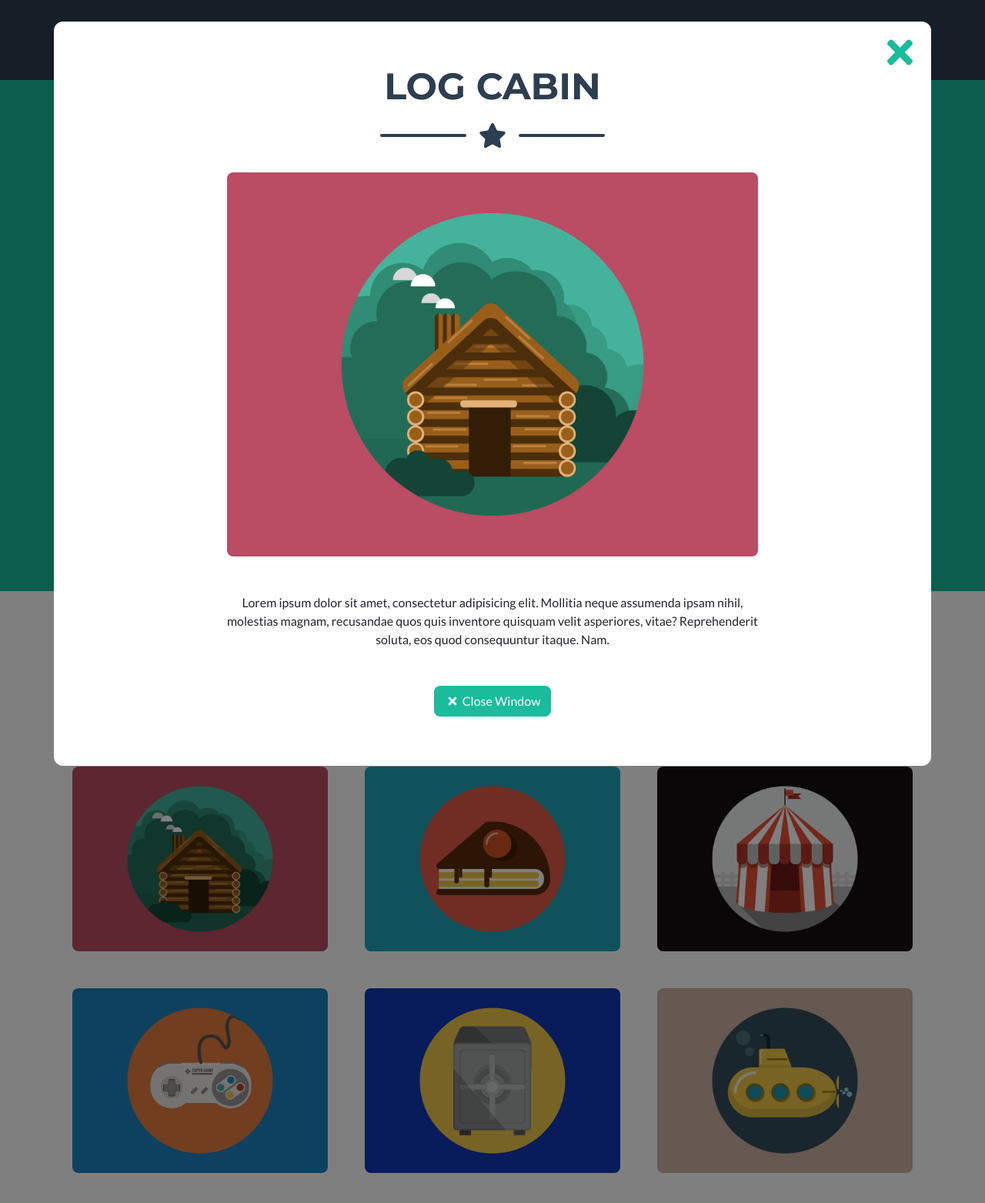
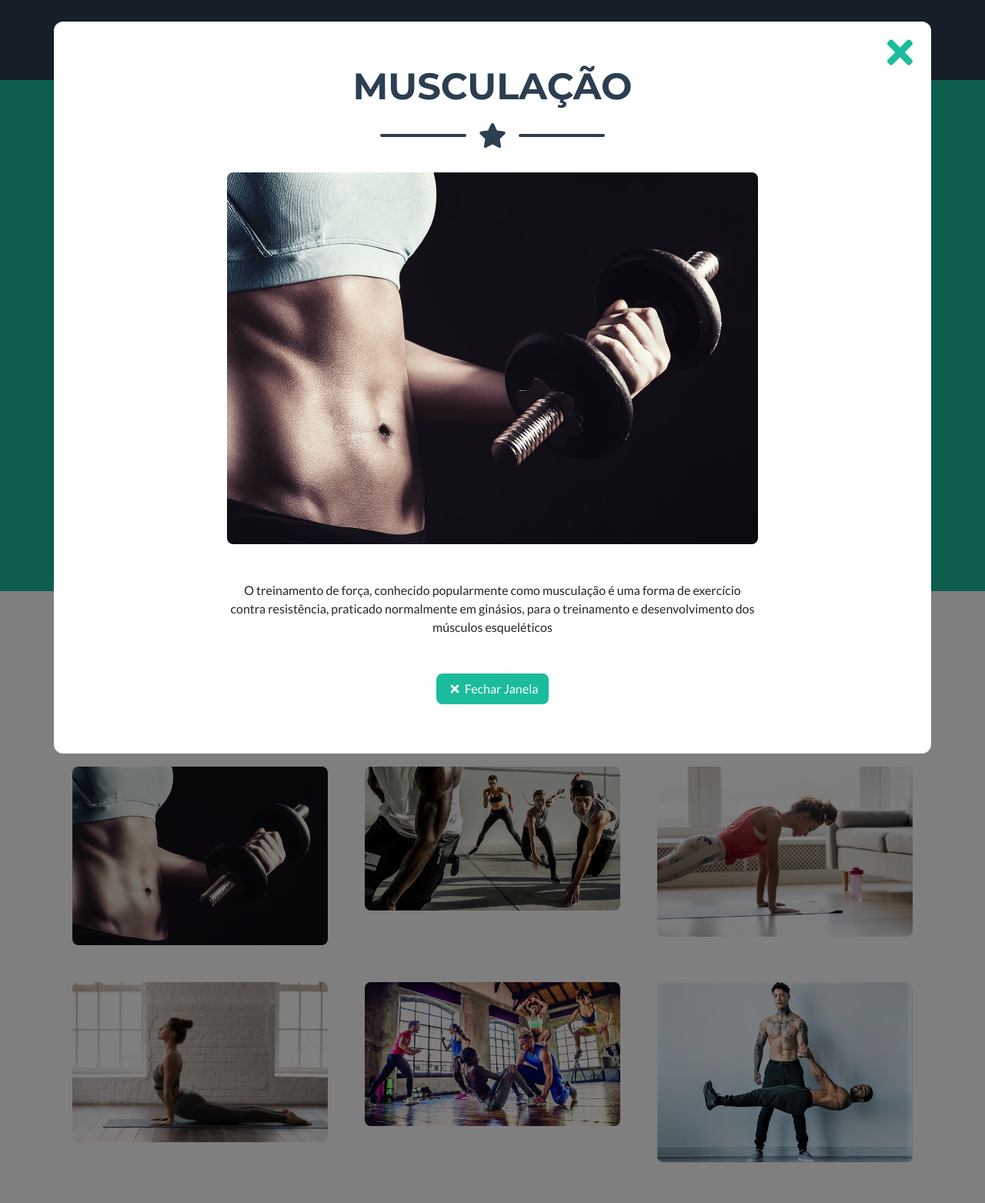
Before and after one commit to GeronimoOlanda/ProjetoChatbotUni9, a PHP site: page / in a window 1280 px wide, after a click that opens the changed part. Shown: the top 1563 px of the page at 77% size. Run offline with PHP 8.4, Linux system fonts and the light colour scheme; some libraries are stand-ins or nearby versions.

Commit message:
Atualizando a sessão de fotos dos TREINOS OFERECIDOS

```diff
--- a/index.php
+++ b/index.php
@@ -73,7 +73,7 @@
                         <div class="portfolio-item-caption d-flex align-items-center justify-content-center h-100 w-100">
                             <div class="portfolio-item-caption-content text-center text-white"><i class="fas fa-plus fa-3x"></i></div>
                         </div>
-                        <img class="img-fluid" src="./Assets/assets/img/portfolio/cabin.png" alt="" />
+                        <img class="img-fluid" src="./Assets/assets/img/portfolio/musculacao.jpg" alt="" />
                     </div>
                 </div>
                 <!-- Portfolio Item 2-->
@@ -82,7 +82,7 @@
                         <div class="portfolio-item-caption d-flex align-items-center justify-content-center h-100 w-100">
                             <div class="portfolio-item-caption-content text-center text-white"><i class="fas fa-plus fa-3x"></i></div>
                         </div>
-                        <img class="img-fluid" src="./Assets/assets/img/portfolio/cake.png" alt="" />
+                        <img class="img-fluid" src="./Assets/assets/img/portfolio/hiitworkout.jpg" alt="" />
                     </div>
                 </div>
                 <!-- Portfolio Item 3-->
@@ -91,7 +91,7 @@
                         <div class="portfolio-item-caption d-flex align-items-center justify-content-center h-100 w-100">
                             <div class="portfolio-item-caption-content text-center text-white"><i class="fas fa-plus fa-3x"></i></div>
                         </div>
-                        <img class="img-fluid" src="./Assets/assets/img/portfolio/circus.png" alt="" />
+                        <img class="img-fluid" src="./Assets/assets/img/portfolio/homeworkout.jpg" alt="" />
                     </div>
                 </div>
                 <!-- Portfolio Item 4-->
@@ -100,7 +100,7 @@
                         <div class="portfolio-item-caption d-flex align-items-center justify-content-center h-100 w-100">
                             <div class="portfolio-item-caption-content text-center text-white"><i class="fas fa-plus fa-3x"></i></div>
                         </div>
-                        <img class="img-fluid" src="./Assets/assets/img/portfolio/game.png" alt="" />
+                        <img class="img-fluid" src="./Assets/assets/img/portfolio/yoga.jpg" alt="yoga" />
                     </div>
                 </div>
                 <!-- Portfolio Item 5-->
@@ -109,7 +109,7 @@
                         <div class="portfolio-item-caption d-flex align-items-center justify-content-center h-100 w-100">
                             <div class="portfolio-item-caption-content text-center text-white"><i class="fas fa-plus fa-3x"></i></div>
                         </div>
-                        <img class="img-fluid" src="./Assets/assets/img/portfolio/safe.png" alt="" />
+                        <img class="img-fluid" src="./Assets/assets/img/portfolio/treinofuncional.jpg" alt="treino funcional" />
                     </div>
                 </div>
                 <!-- Portfolio Item 6-->
@@ -118,7 +118,7 @@
                         <div class="portfolio-item-caption d-flex align-items-center justify-content-center h-100 w-100">
                             <div class="portfolio-item-caption-content text-center text-white"><i class="fas fa-plus fa-3x"></i></div>
                         </div>
-                        <img class="img-fluid" src="./Assets/assets/img/portfolio/submarine.png" alt="" />
+                        <img class="img-fluid" src="./Assets/assets/img/portfolio/calistenia.png" alt="Calistenia" />
                     </div>
                 </div>
             </div>
@@ -203,7 +203,7 @@
                         <div class="row justify-content-center">
                             <div class="col-lg-8">
                                 <!-- Portfolio Modal - Title-->
-                                <h2 class="portfolio-modal-title text-secondary text-uppercase mb-0" id="portfolioModal1Label">Log Cabin</h2>
+                                <h2 class="portfolio-modal-title text-secondary text-uppercase mb-0" id="portfolioModal1Label">Musculação</h2>
                                 <!-- Icon Divider-->
                                 <div class="divider-custom">
                                     <div class="divider-custom-line"></div>
@@ -211,12 +211,12 @@
                                     <div class="divider-custom-line"></div>
                                 </div>
                                 <!-- Portfolio Modal - Image-->
-                                <img class="img-fluid rounded mb-5" src="./Assets/assets/img/portfolio/cabin.png" alt="" />
+                                <img class="img-fluid rounded mb-5" src="./Assets/assets/img/portfolio/musculacao.jpg" alt="" />
                                 <!-- Portfolio Modal - Text-->
-                                <p class="mb-5">Lorem ipsum dolor sit amet, consectetur adipisicing elit. Mollitia neque assumenda ipsam nihil, molestias magnam, recusandae quos quis inventore quisquam velit asperiores, vitae? Reprehenderit soluta, eos quod consequuntur itaque. Nam.</p>
+                                <p class="mb-5">O treinamento de força, conhecido popularmente como musculação é uma forma de exercício contra resistência, praticado normalmente em ginásios, para o treinamento e desenvolvimento dos músculos esqueléticos</p>
                                 <button class="btn btn-primary" data-dismiss="modal">
                                     <i class="fas fa-times fa-fw"></i>
-                                    Close Window
+                                    Fechar Janela
                                 </button>
                             </div>
                         </div>
@@ -237,7 +237,7 @@
                         <div class="row justify-content-center">
                             <div class="col-lg-8">
                                 <!-- Portfolio Modal - Title-->
-                                <h2 class="portfolio-modal-title text-secondary text-uppercase mb-0" id="portfolioModal2Label">Tasty Cake</h2>
+                                <h2 class="portfolio-modal-title text-secondary text-uppercase mb-0" id="portfolioModal2Label">HIIT</h2>
                                 <!-- Icon Divider-->
                                 <div class="divider-custom">
                                     <div class="divider-custom-line"></div>
@@ -245,12 +245,13 @@
                                     <div class="divider-custom-line"></div>
                                 </div>
                                 <!-- Portfolio Modal - Image-->
-                                <img class="img-fluid rounded mb-5" src="./Assets/assets/img/portfolio/cake.png" alt="" />
+                                <img class="img-fluid rounded mb-5" src="./Assets/assets/img/portfolio/hiitworkout.jpg" alt="" />
                                 <!-- Portfolio Modal - Text-->
-                                <p class="mb-5">Lorem ipsum dolor sit amet, consectetur adipisicing elit. Mollitia neque assumenda ipsam nihil, molestias magnam, recusandae quos quis inventore quisquam velit asperiores, vitae? Reprehenderit soluta, eos quod consequuntur itaque. Nam.</p>
+                                <p class="mb-5">Acrônimo para High Intensity Interval Training (Treinamento Intervalado de Alta Intensidade), como o nome indica, este protocolo consiste em treinos de alta intensidade e pequenas pausas. Por isso, traz grande gasto calórico e demanda bastante da capacidade muscular e cardiorrespiratória.
+“Nesse tipo de treino, o tempo é curto porque a intensidade será a maior que o aluno conseguir realizar. Outro ponto positivo é que, mesmo depois do exercício, o corpo permanece em funcionamento acelerado”, </p>
                                 <button class="btn btn-primary" data-dismiss="modal">
                                     <i class="fas fa-times fa-fw"></i>
-                                    Close Window
+                                    Fechar Janela
                                 </button>
                             </div>
                         </div>
@@ -271,7 +272,7 @@
                         <div class="row justify-content-center">
                             <div class="col-lg-8">
                                 <!-- Portfolio Modal - Title-->
-                                <h2 class="portfolio-modal-title text-secondary text-uppercase mb-0" id="portfolioModal3Label">Circus Tent</h2>
+                                <h2 class="portfolio-modal-title text-secondary text-uppercase mb-0" id="portfolioModal3Label">Homeworkout</h2>
                                 <!-- Icon Divider-->
                                 <div class="divider-custom">
                                     <div class="divider-custom-line"></div>
@@ -279,12 +280,12 @@
                                     <div class="divider-custom-line"></div>
                                 </div>
                                 <!-- Portfolio Modal - Image-->
-                                <img class="img-fluid rounded mb-5" src="./Assets/assets/img/portfolio/circus.png" alt="" />
+                                <img class="img-fluid rounded mb-5" src="./Assets/assets/img/portfolio/homeworkout.jpg" alt="" />
                                 <!-- Portfolio Modal - Text-->
-                                <p class="mb-5">Lorem ipsum dolor sit amet, consectetur adipisicing elit. Mollitia neque assumenda ipsam nihil, molestias magnam, recusandae quos quis inventore quisquam velit asperiores, vitae? Reprehenderit soluta, eos quod consequuntur itaque. Nam.</p>
+                                <p class="mb-5">Treinar em casa <strong>(Home workout)</strong>já virou rotina para muita gente, seja por questões financeiras, correria do dia a dia ou pela preguiça de ir para a academia. Além de ser uma prática fácil e acessível, os exercícios em casa têm o benefício de poderem ser praticados a qualquer hora, se adaptando à rotina de cada um</p>
                                 <button class="btn btn-primary" data-dismiss="modal">
                                     <i class="fas fa-times fa-fw"></i>
-                                    Close Window
+                                    Fechar Janela
                                 </button>
                             </div>
                         </div>
@@ -305,7 +306,7 @@
                         <div class="row justify-content-center">
                             <div class="col-lg-8">
                                 <!-- Portfolio Modal - Title-->
-                                <h2 class="portfolio-modal-title text-secondary text-uppercase mb-0" id="portfolioModal4Label">Controller</h2>
+                                <h2 class="portfolio-modal-title text-secondary text-uppercase mb-0" id="portfolioModal4Label">YOGA</h2>
                                 <!-- Icon Divider-->
                                 <div class="divider-custom">
                                     <div class="divider-custom-line"></div>
@@ -313,12 +314,12 @@
                                     <div class="divider-custom-line"></div>
                                 </div>
                                 <!-- Portfolio Modal - Image-->
-                                <img class="img-fluid rounded mb-5" src="./Assets/assets/img/portfolio/game.png" alt="" />
+                                <img class="img-fluid rounded mb-5" src="./Assets/assets/img/portfolio/yoga.jpg" alt="yoga" />
                                 <!-- Portfolio Modal - Text-->
-                                <p class="mb-5">Lorem ipsum dolor sit amet, consectetur adipisicing elit. Mollitia neque assumenda ipsam nihil, molestias magnam, recusandae quos quis inventore quisquam velit asperiores, vitae? Reprehenderit soluta, eos quod consequuntur itaque. Nam.</p>
+                                <p class="mb-5">O ioga ou yoga é um conceito que se refere às tradicionais disciplinas físicas originárias da Índia. A palavra está associada com as práticas meditativas costuma ser associado tipicamente com a hata-ioga e suas asanas ou como uma forma de exercício</p>
                                 <button class="btn btn-primary" data-dismiss="modal">
                                     <i class="fas fa-times fa-fw"></i>
-                                    Close Window
+                                    Fechar Janela
                                 </button>
                             </div>
                         </div>
@@ -339,7 +340,7 @@
                         <div class="row justify-content-center">
                             <div class="col-lg-8">
                                 <!-- Portfolio Modal - Title-->
-                                <h2 class="portfolio-modal-title text-secondary text-uppercase mb-0" id="portfolioModal5Label">Locked Safe</h2>
+                                <h2 class="portfolio-modal-title text-secondary text-uppercase mb-0" id="portfolioModal5Label">Treino Funcional</h2>
                                 <!-- Icon Divider-->
                                 <div class="divider-custom">
                                     <div class="divider-custom-line"></div>
@@ -347,12 +348,12 @@
                                     <div class="divider-custom-line"></div>
                                 </div>
                                 <!-- Portfolio Modal - Image-->
-                                <img class="img-fluid rounded mb-5" src="./Assets/assets/img/portfolio/safe.png" alt="" />
+                                <img class="img-fluid rounded mb-5" src="./Assets/assets/img/portfolio/treinofuncional.jpg" alt="Treino Funcional" />
                                 <!-- Portfolio Modal - Text-->
-                                <p class="mb-5">Lorem ipsum dolor sit amet, consectetur adipisicing elit. Mollitia neque assumenda ipsam nihil, molestias magnam, recusandae quos quis inventore quisquam velit asperiores, vitae? Reprehenderit soluta, eos quod consequuntur itaque. Nam.</p>
+                                <p class="mb-5">O treinamento funcional é uma classificação de exercícios que envolvem o treinamento do corpo para as atividades realizadas na vida diária.</p>
                                 <button class="btn btn-primary" data-dismiss="modal">
                                     <i class="fas fa-times fa-fw"></i>
-                                    Close Window
+                                    Fechar Janela
                                 </button>
                             </div>
                         </div>
@@ -373,7 +374,7 @@
                         <div class="row justify-content-center">
                             <div class="col-lg-8">
                                 <!-- Portfolio Modal - Title-->
-                                <h2 class="portfolio-modal-title text-secondary text-uppercase mb-0" id="portfolioModal6Label">Submarine</h2>
+                                <h2 class="portfolio-modal-title text-secondary text-uppercase mb-0" id="portfolioModal6Label">Calistenia</h2>
                                 <!-- Icon Divider-->
                                 <div class="divider-custom">
                                     <div class="divider-custom-line"></div>
@@ -381,12 +382,12 @@
                                     <div class="divider-custom-line"></div>
                                 </div>
                                 <!-- Portfolio Modal - Image-->
-                                <img class="img-fluid rounded mb-5" src="./Assets/assets/img/portfolio/submarine.png" alt="" />
+                                <img class="img-fluid rounded mb-5" src="./Assets/assets/img/portfolio/calistenia.png" alt="" />
                                 <!-- Portfolio Modal - Text-->
-                                <p class="mb-5">Lorem ipsum dolor sit amet, consectetur adipisicing elit. Mollitia neque assumenda ipsam nihil, molestias magnam, recusandae quos quis inventore quisquam velit asperiores, vitae? Reprehenderit soluta, eos quod consequuntur itaque. Nam.</p>
+                                <p class="mb-5">Calistenia é um conjunto de exercícios físicos onde se usa apenas o peso do próprio corpo procura movimentar grupos musculares de maneira natural, sem utilização de dumbbells e similares. A Calistenia desenvolve habilidades como força sobre o próprio corpo, equilíbrio, noção espacial e flexibilidade.</p>
                                 <button class="btn btn-primary" data-dismiss="modal">
                                     <i class="fas fa-times fa-fw"></i>
-                                    Close Window
+                                    Fechar Janela
                                 </button>
                             </div>
                         </div>
```
Also changed, not shown: Assets/assets/img/portfolio/cabin.png (deleted), Assets/assets/img/portfolio/cake.png (deleted), Assets/assets/img/portfolio/calistenia.png (added), Assets/assets/img/portfolio/circus.png (deleted), Assets/assets/img/portfolio/game.png (deleted), Assets/assets/img/portfolio/hiitworkout.jpg (added), Assets/assets/img/portfolio/homeworkout.jpg (added), Assets/assets/img/portfolio/musculacao.jpg (added), Assets/assets/img/portfolio/safe.png (deleted), Assets/assets/img/portfolio/submarine.png (deleted), Assets/assets/img/portfolio/treinofuncional.jpg (added), Assets/assets/img/portfolio/yoga.jpg (added).
